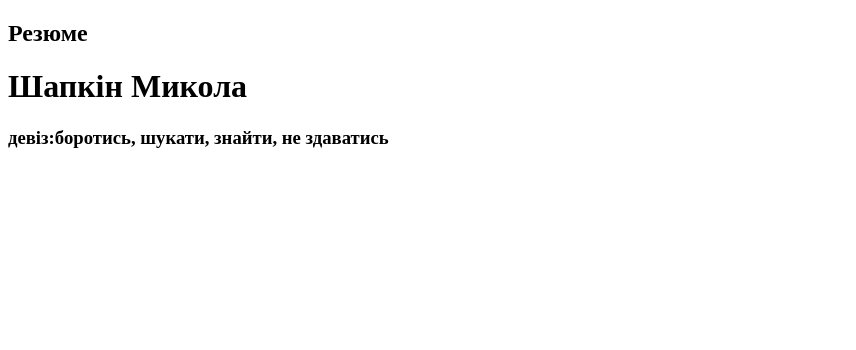
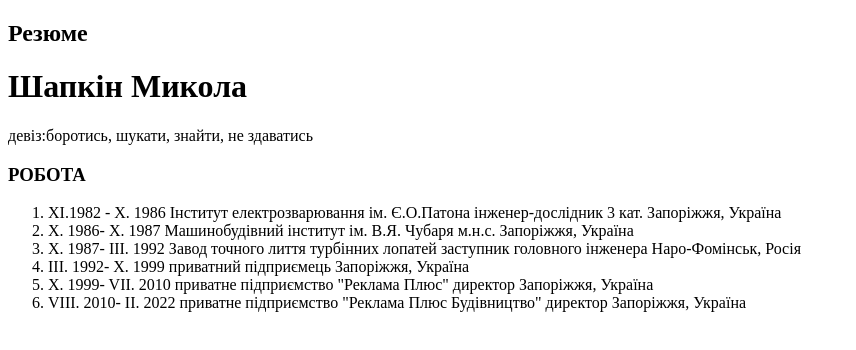
Before and after one commit to bignick1958/resume_Shapkin., a plain HTML site: page index.html in a window 1280 px wide. Shown: the whole page, without its empty margins (0-856 px from the left). Drawn offline with Linux system fonts and the light colour scheme.

Commit message:
додавання місць роботи

```diff
--- a/index.html
+++ b/index.html
@@ -4,12 +4,17 @@
     <meta charset="UTF-8">
     <meta http-equiv="X-UA-Compatible" content="IE=edge">
     <meta name="viewport" content="width=device-width, initial-scale=1.0">
+    <link rel="preconnect" href="https://fonts.googleapis.com">
+    <link rel="preconnect" href="https://fonts.gstatic.com" crossorigin>
+    <link href="https://fonts.googleapis.com/css2?family=Montserrat:wght@400;700&display=swap" rel="stylesheet">
+    <link rel="stylesheet" href="css/styles.css">
     <title>Shapkin_M</title>
 </head>
 <body>
     <!-- Main-->
 
     <div>
+        <!-- resume Head -->
         <div>
             <h2>
                 Резюме
@@ -17,10 +22,57 @@
             <h1>
                 Шапкін Микола
             </h1>
-            <h3>
+            <p>
                 девіз:боротись, шукати, знайти, не здаватись
-            </h3>
+            </p>
         </div>
+        <!-- Work -->
+        <div class="work">
+            <h3 class="title">РОБОТА</h3>
+            <ol class="work-list">
+                <li>
+                    XI.1982 -	X. 1986	Інститут електрозварювання	ім. Є.О.Патона
+                    інженер-дослідник 3 кат.
+                    Запоріжжя, Україна
+
+                </li>
+
+                <li>
+                    X. 1986-	X. 1987	Машинобудівний інститут	ім. В.Я. Чубаря
+		            м.н.с.
+                    Запоріжжя, Україна
+
+                </li>
+                <li>
+                    X. 1987-	III. 1992	Завод точного лиття турбінних лопатей
+                    заступник головного інженера
+                    Наро-Фомінськ, Росія
+
+                </li>
+                <li>
+                    III. 1992- 	X. 1999	приватний підприємець
+                    Запоріжжя, Україна
+
+                </li>
+                <li>
+                    X. 1999-	VII. 2010	приватне підприємство "Реклама Плюс"
+                    директор
+                    Запоріжжя, Україна
+
+                </li>
+                <li>
+                    VIII. 2010-	II. 2022	приватне підприємство "Реклама Плюс Будівництво"
+                    директор
+                    Запоріжжя, Україна
+
+
+
+                </li>
+
+            </ol>
+
+           </div>
+
     </div>
 
     <!-- Sidebar-->
```
